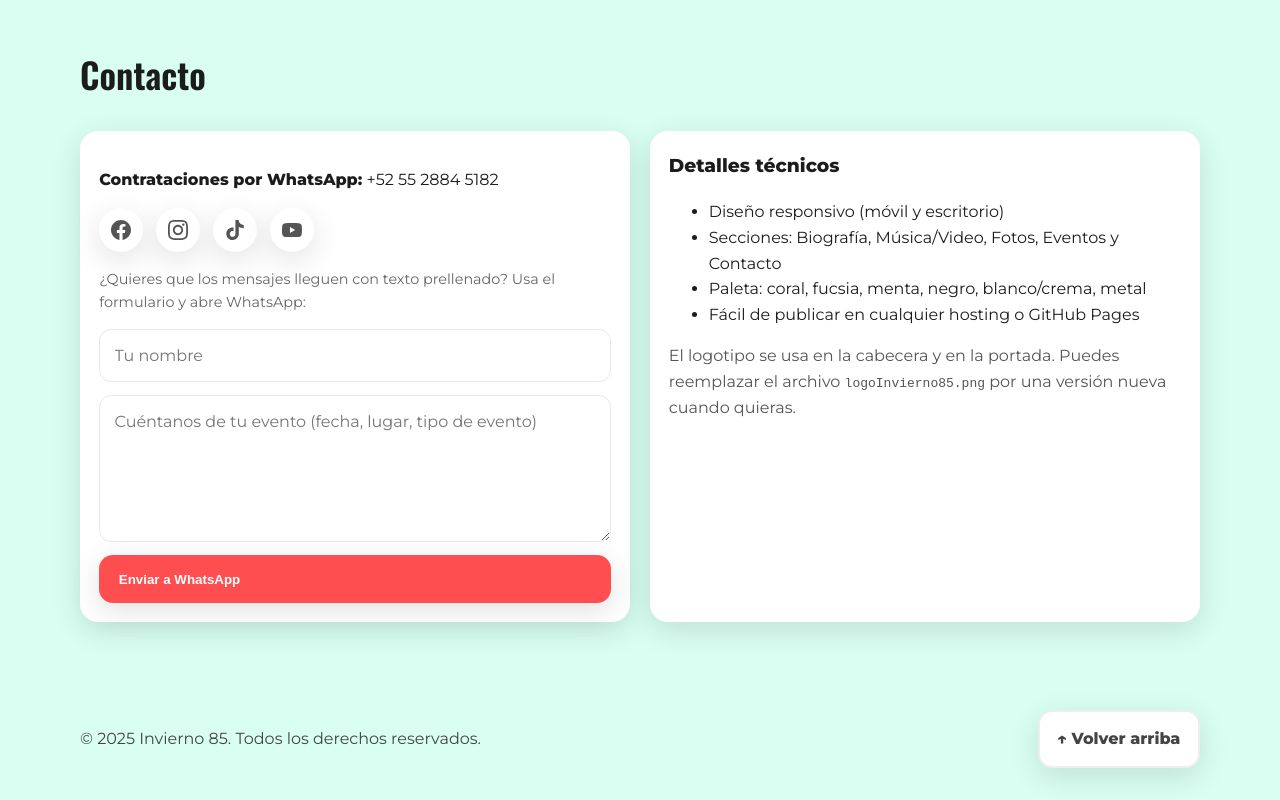
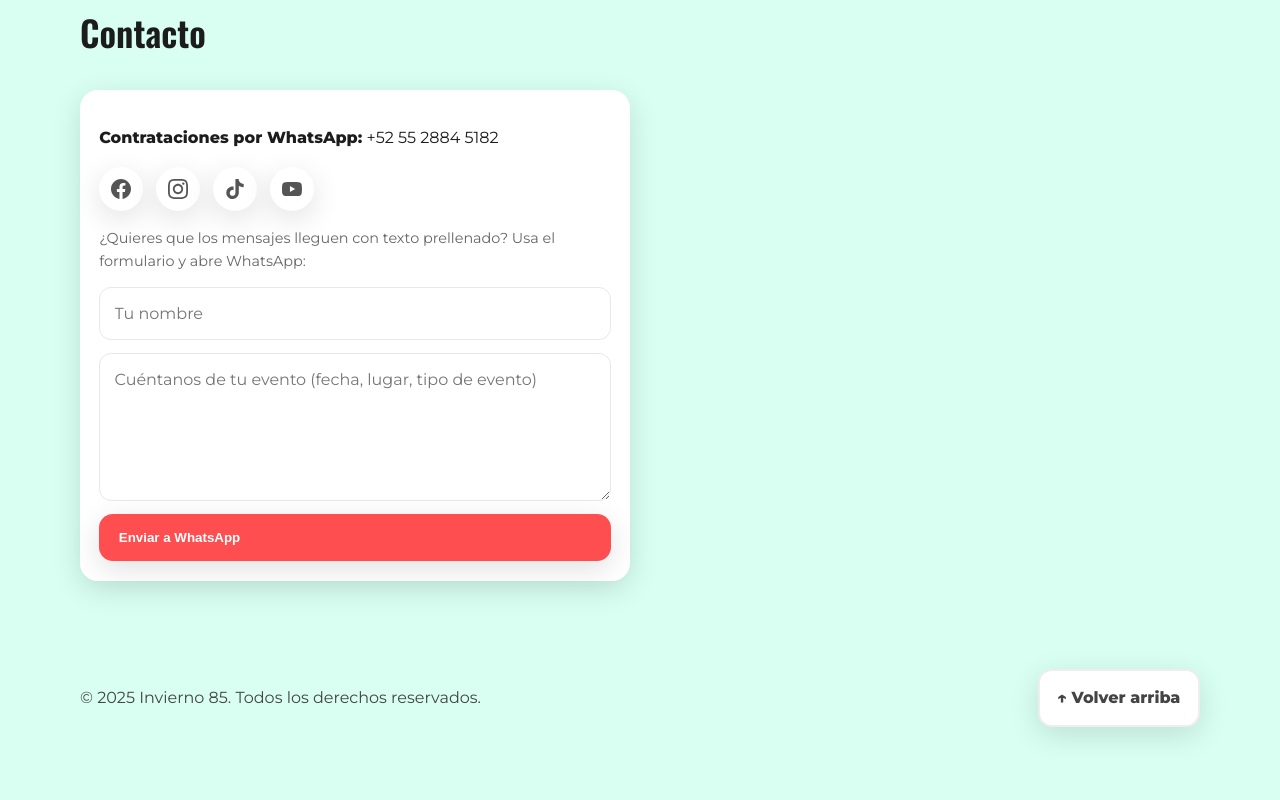
Before and after one commit to romanrfhack/invierno85, a plain HTML site: page index.html in a window 1280 px wide. Shown: the part 3472-4272 px from the top of the page. After the commit the page ends 4231 px from the top, so only its background shows below. Drawn offline with nearby package versions, Linux system fonts and the light colour scheme.

Commit message:
quitando detalles técnicos

```diff
--- a/index.html
+++ b/index.html
@@ -345,7 +345,6 @@
   <!-- FOTOS -->
   <section id="fotos" class="container">
     <h2>Galería</h2>
-    <p class="muted">Sube fotos de presentaciones anteriores. Puedes reemplazar los cuadros siguientes por tus imágenes.</p>
     <div class="grid">
       <div class="item g1"><img src="./img/Imagen8.jpg" alt="Foto grande 1"></div>
       <div class="item g2"><img src="./img/Imagen2.jpg" alt="Foto 2"></div>
@@ -418,16 +417,6 @@
           <button class="btn primary" type="submit">Enviar a WhatsApp</button>
         </form>
       </div>
-      <div class="card">
-        <h3 style="margin-top:0">Detalles técnicos</h3>
-        <ul>
-          <li>Diseño responsivo (móvil y escritorio)</li>
-          <li>Secciones: Biografía, Música/Video, Fotos, Eventos y Contacto</li>
-          <li>Paleta: coral, fucsia, menta, negro, blanco/crema, metal</li>
-          <li>Fácil de publicar en cualquier hosting o GitHub Pages</li>
-        </ul>
-        <p class="muted">El logotipo se usa en la cabecera y en la portada. Puedes reemplazar el archivo <code>logoInvierno85.png</code> por una versión nueva cuando quieras.</p>
-      </div>
     </div>
   </section>
 
```
